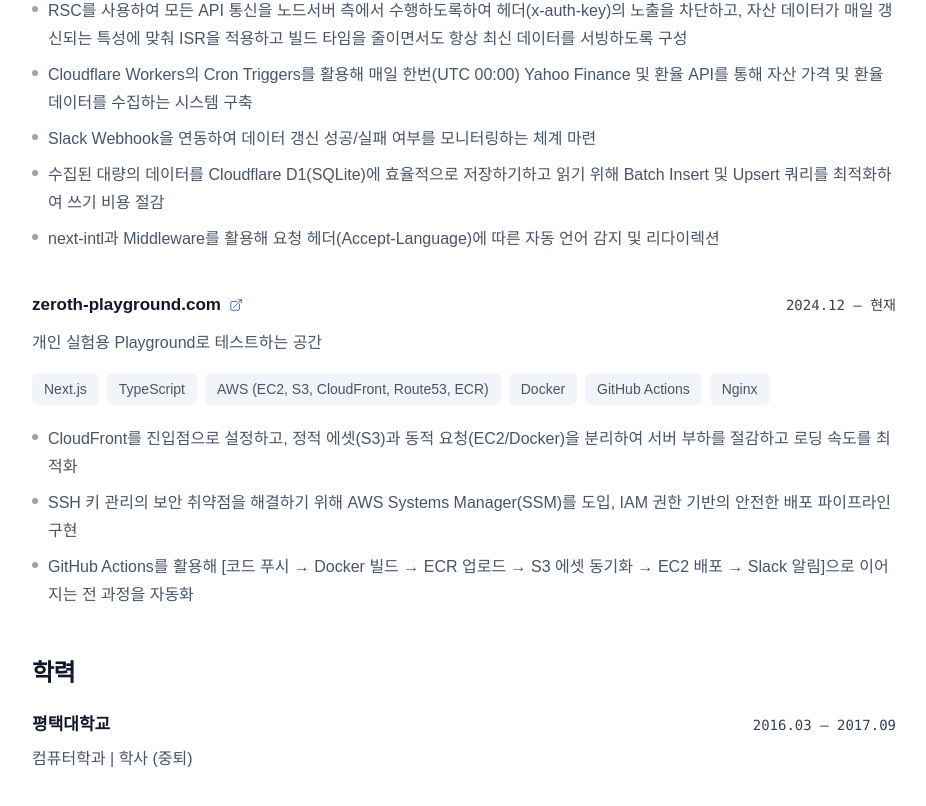
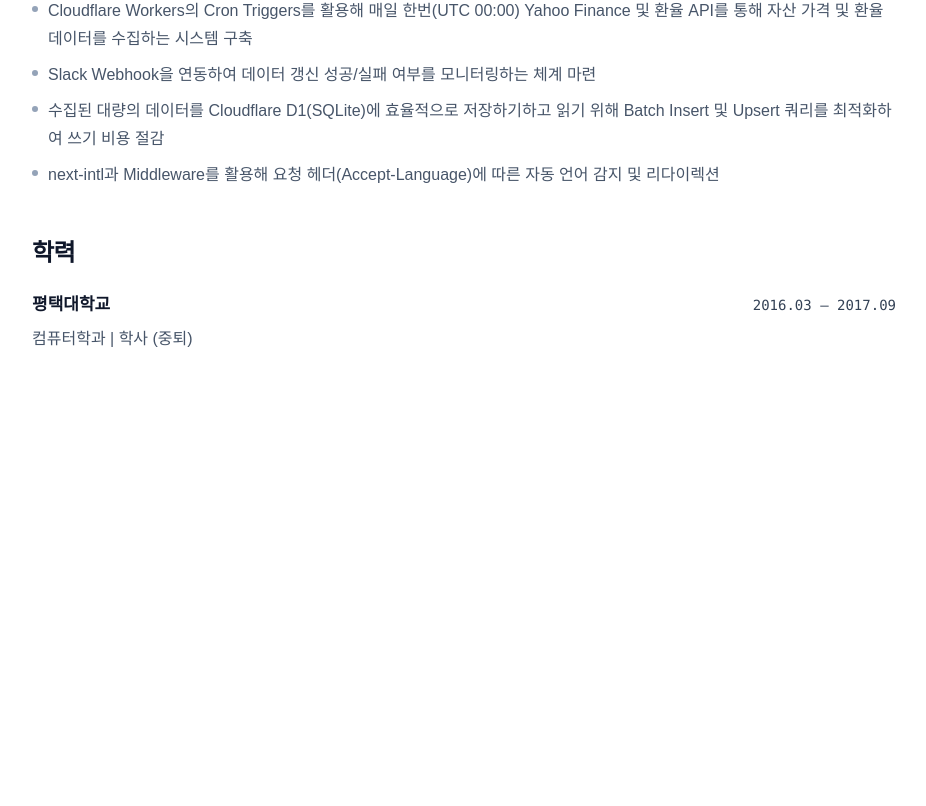
Before and after one commit to jnkyngche/jnkyngche.dev, a Next.js app: page /resume in a window 1280 px wide. Shown: the part 1712-2518 px from the top of the page, without its empty margins (176-1102 px from the left). After the commit the page ends 2193 px from the top, so only its background shows below. Built offline with nearby package versions, Linux system fonts and the light colour scheme; a web font is replaced by a local one.

Commit message:
경력기술서 페이지 보완

```diff
--- a/app/experience/[slug]/page.tsx
+++ b/app/experience/[slug]/page.tsx
@@ -142,14 +142,18 @@
 
           {/* Row 3: Context (Background + Problem) */}
           <DocumentRow label="배경 및 문제">
-            <p className="text-base text-slate-700 dark:text-slate-300 leading-7">
-              {project.context}
-            </p>
+            <div className="space-y-3">
+              {project.context.split("\n\n").map((paragraph, i) => (
+                <p key={i} className="text-base text-slate-700 dark:text-slate-300 leading-7">
+                  {paragraph}
+                </p>
+              ))}
+            </div>
           </DocumentRow>
 
           {/* Row 4: Process (The Deep Dive) */}
           <DocumentRow label="해결 과정">
-            <ul className="space-y-5">
+            <ul className="space-y-6">
               {project.process.map((step, index) => (
                 <li key={index}>
                   <p className="text-base font-semibold text-slate-800 dark:text-slate-200 mb-1.5">
@@ -158,6 +162,19 @@
                   <p className="text-base text-slate-600 dark:text-slate-400 leading-7">
                     {step.desc}
                   </p>
+                  {step.items && (
+                    <ul className="mt-3 space-y-2">
+                      {step.items.map((item, i) => (
+                        <li key={i} className="flex items-start gap-2.5 text-slate-600 dark:text-slate-400">
+                          <span className="mt-[0.6rem] h-1.5 w-1.5 rounded-full bg-slate-400 dark:bg-slate-600 flex-shrink-0" />
+                          <span className="text-base leading-7">
+                            <strong className="font-semibold text-slate-700 dark:text-slate-300">{item.title}:</strong>{" "}
+                            {item.desc}
+                          </span>
+                        </li>
+                      ))}
+                    </ul>
+                  )}
                 </li>
               ))}
             </ul>
@@ -165,9 +182,14 @@
 
           {/* Row 5: Result */}
           <DocumentRow label="성과" isLast>
-            <p className="text-base text-slate-700 dark:text-slate-300 leading-7">
-              {project.result}
-            </p>
+            <ul className="space-y-2">
+              {project.result.map((item, i) => (
+                <li key={i} className="flex items-start gap-2.5 text-slate-700 dark:text-slate-300">
+                  <span className="mt-[0.6rem] h-1.5 w-1.5 rounded-full bg-slate-400 dark:bg-slate-500 flex-shrink-0" />
+                  <span className="text-base leading-7">{item}</span>
+                </li>
+              ))}
+            </ul>
           </DocumentRow>
         </div>
       </div>
--- a/app/resume/page.tsx
+++ b/app/resume/page.tsx
@@ -137,7 +137,7 @@
                 </a>
               </div>
 	              <span className="text-sm text-slate-700 dark:text-slate-300 font-medium font-mono">
-	                2022.06 – 2025.09
+	                2022.06 – 2025.10
 	              </span>
 	              <p className="text-[15px] text-slate-500 dark:text-slate-400 mb-3 leading-relaxed">
 	                쿠팡·네이버 구매 가구의 입고(창고)→배송→시공/설치→반품까지 전 과정을 지원하는 서비스의 운영 웹(관리자/고객/물류) 및 기사용 모바일 앱 개발을 담당했습니다.
@@ -241,17 +241,6 @@
                   <li className="flex items-start gap-2.5">
                     <span className="mt-[0.6rem] h-1.5 w-1.5 rounded-full bg-slate-400 dark:bg-slate-500 flex-shrink-0" />
                     <span>Next.js 기반 유지보수 및 개선</span>
-                  </li>
-                  <li className="flex items-start gap-2.5">
-                    <span className="mt-[0.6rem] h-1.5 w-1.5 rounded-full bg-slate-400 dark:bg-slate-500 flex-shrink-0" />
-                    <span className="flex items-center gap-1.5">
-                      {`지도 마커 호출 방식을 타일맵 기반으로 변경(매번 모든 마커를 호출 -> 현재 보고 있는 타일만 호출)하여 약 API 요청 비용 3배 절감함.`}
-                      <Link href="/experience/nahouse" className="inline-flex items-center text-blue-600 dark:text-blue-400 hover:text-blue-700 dark:hover:text-blue-300 transition-colors flex-shrink-0" title="경력기술서 보기">
-                        <svg xmlns="http://www.w3.org/2000/svg" fill="none" viewBox="0 0 24 24" strokeWidth={1.5} stroke="currentColor" className="w-4 h-4">
-                          <path strokeLinecap="round" strokeLinejoin="round" d="M13.5 6H5.25A2.25 2.25 0 003 8.25v10.5A2.25 2.25 0 005.25 21h10.5A2.25 2.25 0 0018 18.75V10.5m-10.5 6L21 3m0 0h-5.25M21 3v5.25" />
-                        </svg>
-                      </Link>
-                    </span>
                   </li>
                 </ul>
               </div>
@@ -360,80 +349,6 @@
             </ul>
           </div>
 
-          <div>
-            <div className="grid grid-cols-1 sm:grid-cols-[1fr_auto] sm:items-baseline gap-x-6 gap-y-2">
-              <div className="flex items-center gap-2 flex-wrap">
-                <h3 className="text-[17px] font-semibold text-slate-900 dark:text-slate-50">
-                  zeroth-playground.com
-                </h3>
-                <a
-                  href="https://zeroth-playground.com"
-                  target="_blank"
-                  rel="noopener noreferrer"
-                  className="text-sm text-blue-600 dark:text-blue-400 hover:text-blue-700 dark:hover:text-blue-300 transition-colors inline-flex items-center gap-1.5"
-                >
-                  <svg
-                    xmlns="http://www.w3.org/2000/svg"
-                    fill="none"
-                    viewBox="0 0 24 24"
-                    strokeWidth={1.5}
-                    stroke="currentColor"
-                    className="w-3.5 h-3.5"
-                    aria-hidden="true"
-                  >
-                    <path
-                      strokeLinecap="round"
-                      strokeLinejoin="round"
-                      d="M13.5 6H5.25A2.25 2.25 0 003 8.25v10.5A2.25 2.25 0 005.25 21h10.5A2.25 2.25 0 0018 18.75V10.5m-10.5 6L21 3m0 0h-5.25M21 3v5.25"
-                    />
-                  </svg>
-                </a>
-              </div>
-              <span className="text-sm text-slate-700 dark:text-slate-300 font-medium font-mono">
-                2024.12 – 현재
-              </span>
-            </div>
-
-            <p className="mt-3 text-slate-600 dark:text-slate-300 leading-7">
-              개인 실험용 Playground로 테스트하는 공간
-            </p>
-
-            <div className="mt-4 flex flex-wrap gap-2">
-              <span className="inline-flex items-center rounded-md bg-slate-100 dark:bg-slate-800 px-3 py-1.5 text-sm text-slate-600 dark:text-slate-300">
-                Next.js
-              </span>
-              <span className="inline-flex items-center rounded-md bg-slate-100 dark:bg-slate-800 px-3 py-1.5 text-sm text-slate-600 dark:text-slate-300">
-                TypeScript
-              </span>
-              <span className="inline-flex items-center rounded-md bg-slate-100 dark:bg-slate-800 px-3 py-1.5 text-sm text-slate-600 dark:text-slate-300">
-                AWS (EC2, S3, CloudFront, Route53, ECR)
-              </span>
-              <span className="inline-flex items-center rounded-md bg-slate-100 dark:bg-slate-800 px-3 py-1.5 text-sm text-slate-600 dark:text-slate-300">
-                Docker
-              </span>
-              <span className="inline-flex items-center rounded-md bg-slate-100 dark:bg-slate-800 px-3 py-1.5 text-sm text-slate-600 dark:text-slate-300">
-                GitHub Actions
-              </span>
-              <span className="inline-flex items-center rounded-md bg-slate-100 dark:bg-slate-800 px-3 py-1.5 text-sm text-slate-600 dark:text-slate-300">
-                Nginx
-              </span>
-            </div>
-
-            <ul className="mt-5 space-y-2 text-slate-600 dark:text-slate-300 text-base leading-7">
-              <li className="flex items-start gap-2.5">
-                <span className="mt-[0.6rem] h-1.5 w-1.5 rounded-full bg-slate-400 dark:bg-slate-500 flex-shrink-0" />
-                <span>CloudFront를 진입점으로 설정하고, 정적 에셋(S3)과 동적 요청(EC2/Docker)을 분리하여 서버 부하를 절감하고 로딩 속도를 최적화</span>
-              </li>
-              <li className="flex items-start gap-2.5">
-                <span className="mt-[0.6rem] h-1.5 w-1.5 rounded-full bg-slate-400 dark:bg-slate-500 flex-shrink-0" />
-                <span>SSH 키 관리의 보안 취약점을 해결하기 위해 AWS Systems Manager(SSM)를 도입, IAM 권한 기반의 안전한 배포 파이프라인 구현</span>
-              </li>
-              <li className="flex items-start gap-2.5">
-                <span className="mt-[0.6rem] h-1.5 w-1.5 rounded-full bg-slate-400 dark:bg-slate-500 flex-shrink-0" />
-                <span>GitHub Actions를 활용해 [코드 푸시 → Docker 빌드 → ECR 업로드 → S3 에셋 동기화 → EC2 배포 → Slack 알림]으로 이어지는 전 과정을 자동화</span>
-              </li>
-            </ul>
-          </div>
         </div>
       </section>
 
```
Also changed, not shown: data/projects.ts (+41 -39 lines).
